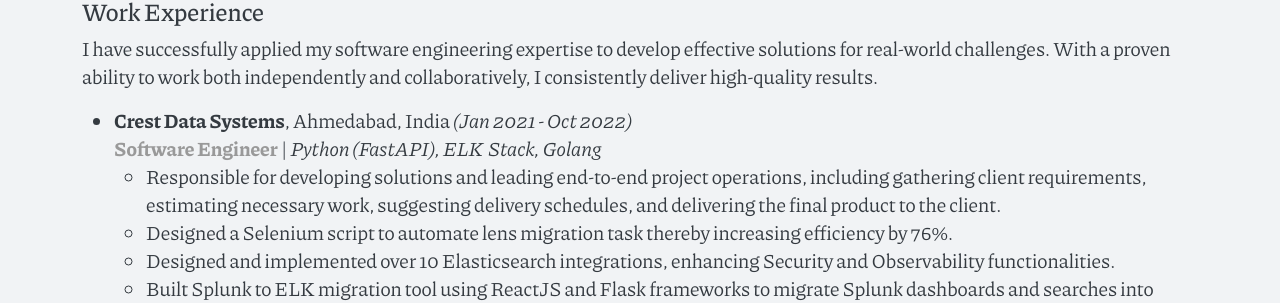
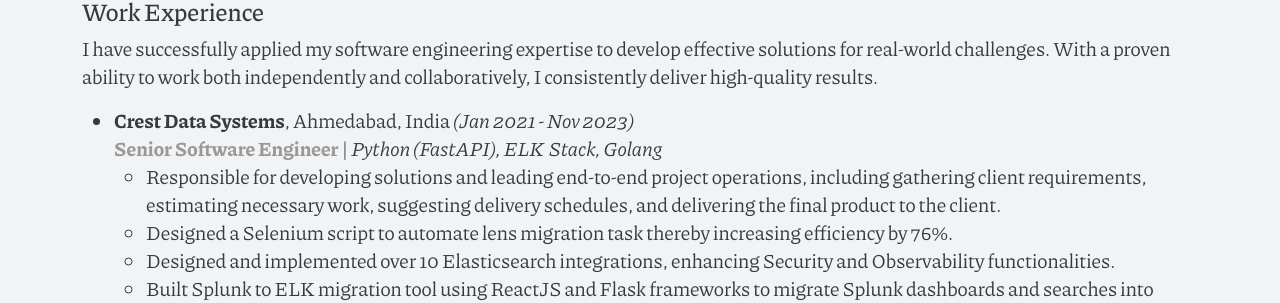
Before and after one commit to rajvi-patel-22/rajvi-patel-22.github.io, a Jekyll site: the page built from cv.md, in a window 1280 px wide. Shown: the part 655-958 px from the top of the page. Built offline with Jekyll 4.4.1, drawn with Linux system fonts in a browser that asks for light colours.

Commit message:
Update work experience

```diff
--- a/cv.md
+++ b/cv.md
@@ -25,8 +25,8 @@
 
 I have successfully applied my software engineering expertise to develop effective solutions for real-world challenges. With a proven ability to work both independently and collaboratively, I consistently deliver high-quality results.
 
-- **Crest Data Systems**, Ahmedabad, India *(Jan 2021 - Oct 2022)* <br>
-  <span style="font-weight: bold; color: #999;">Software Engineer</span> | *Python (FastAPI), ELK Stack, Golang*
+- **Crest Data Systems**, Ahmedabad, India *(Jan 2021 - Nov 2023)* <br>
+  <span style="font-weight: bold; color: #999;">Senior Software Engineer</span> | *Python (FastAPI), ELK Stack, Golang*
   - Responsible for developing solutions and leading end-to-end project operations, including gathering client requirements, estimating necessary work, suggesting delivery schedules, and delivering the final product to the client.
   - Designed a Selenium script to automate lens migration task thereby increasing efficiency by 76%.
   - Designed and implemented over 10 Elasticsearch integrations, enhancing Security and Observability functionalities.
```
